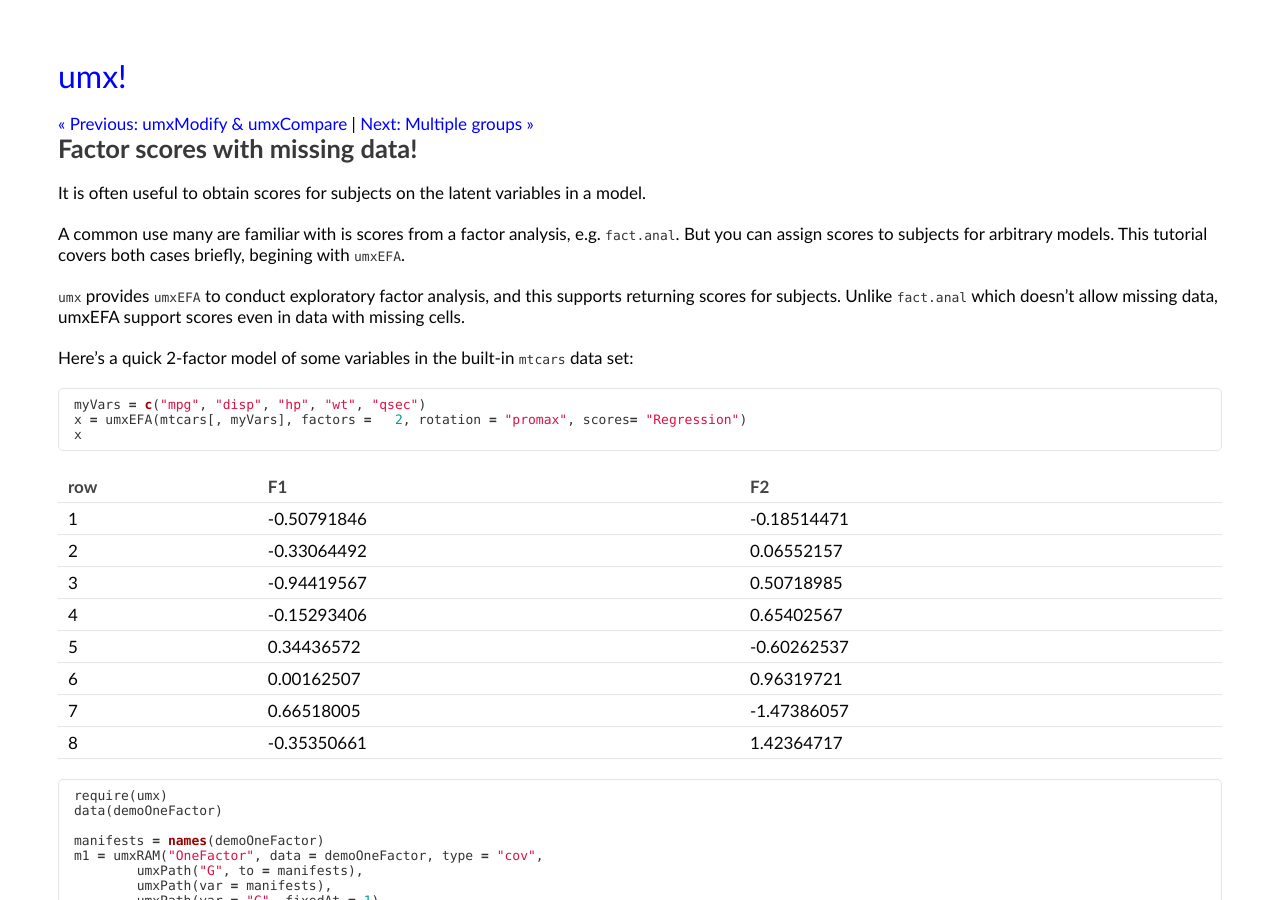
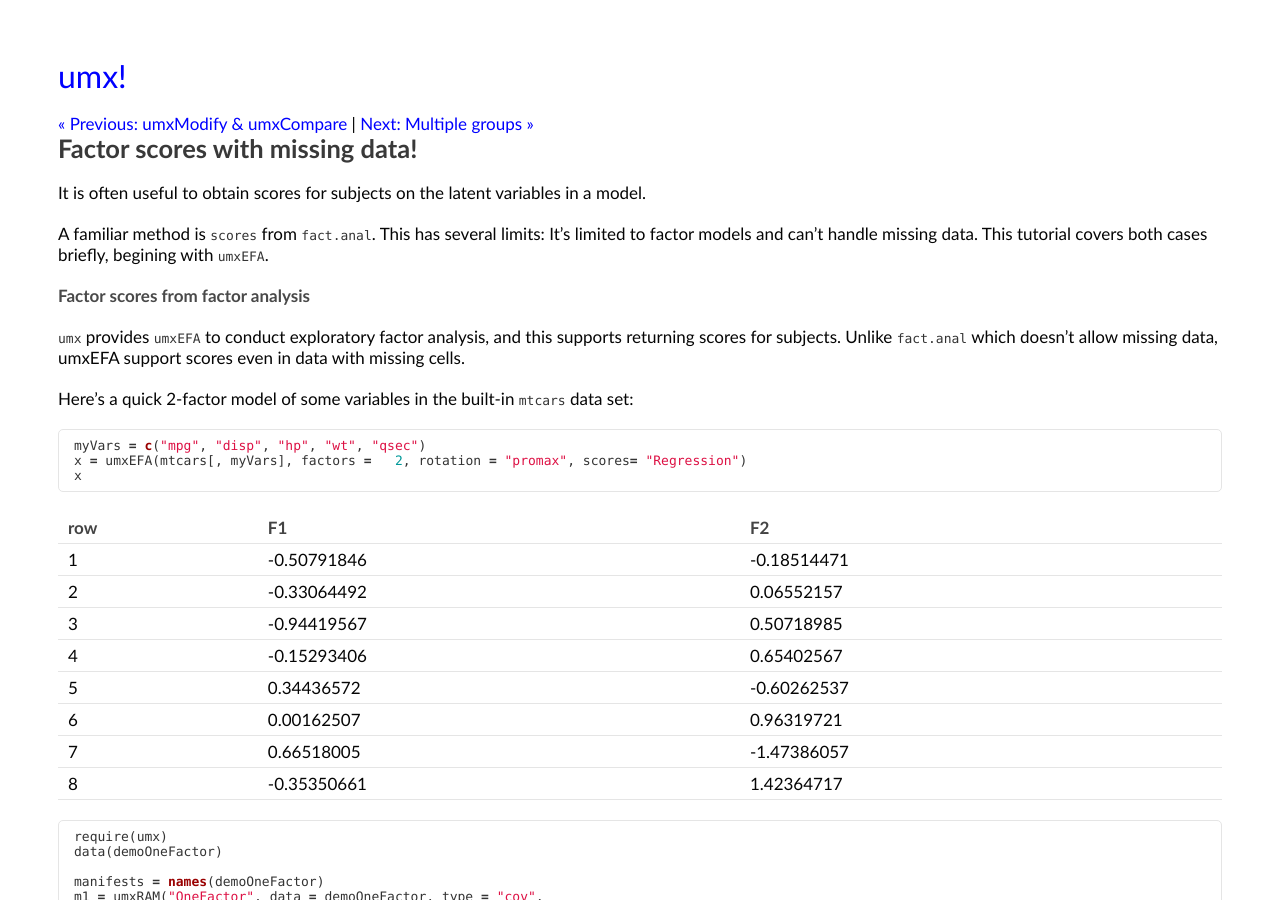
Before and after one commit to tbates/tbates.github.io, a Jekyll site: the page built from _posts/1995-04-20-detailed-Factor-scores.markdown, in a window 1280 px wide and 900 px high. Built offline with Jekyll 4.4.1, drawn with Linux system fonts in a browser that asks for light colours.

Commit message:
no message

```diff
--- a/_posts/1995-04-20-detailed-Factor-scores.markdown
+++ b/_posts/1995-04-20-detailed-Factor-scores.markdown
@@ -8,8 +8,10 @@ categories: advanced
 
 It is often useful to obtain scores for subjects on the latent variables in a model.
 
-A common use many are familiar with is scores from a factor analysis, e.g. `fact.anal`. But you can assign scores to subjects for arbitrary models.
-This tutorial covers both cases briefly, begining with `umxEFA`.
+A familiar method is `scores` from `fact.anal`. This has several limits: It&rsquo;s limited to
+factor models and can&rsquo;t handle missing data. This tutorial covers both cases briefly, begining with `umxEFA`.
+
+#### Factor scores from factor analysis
 
 `umx` provides `umxEFA` to conduct exploratory factor analysis, and this supports returning scores for subjects.
 Unlike `fact.anal` which doesn&rsquo;t allow missing data, umxEFA support scores even in data with missing cells.
```
